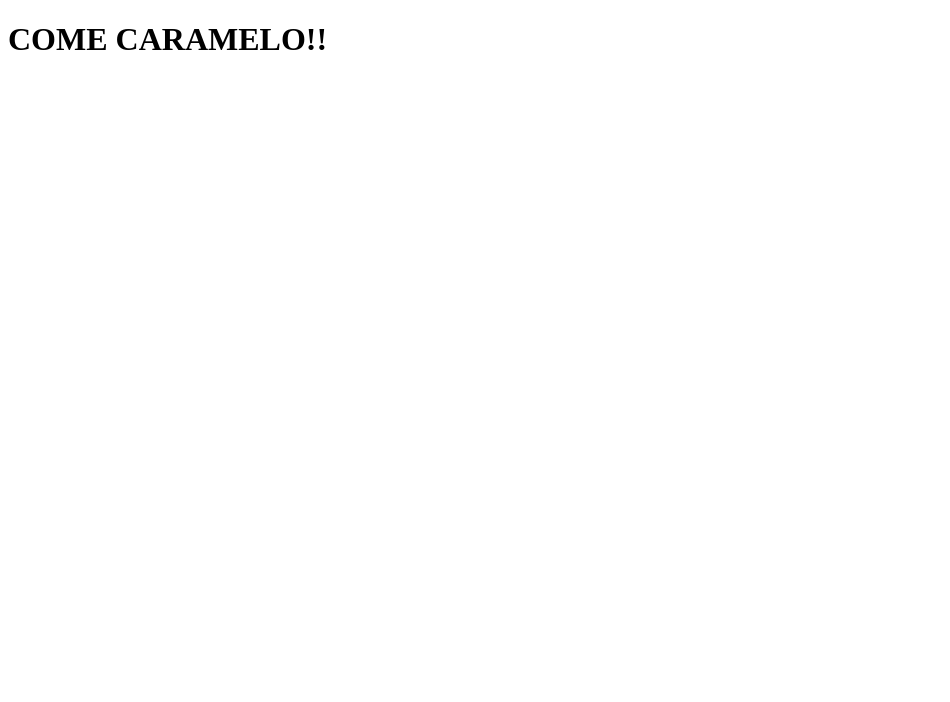
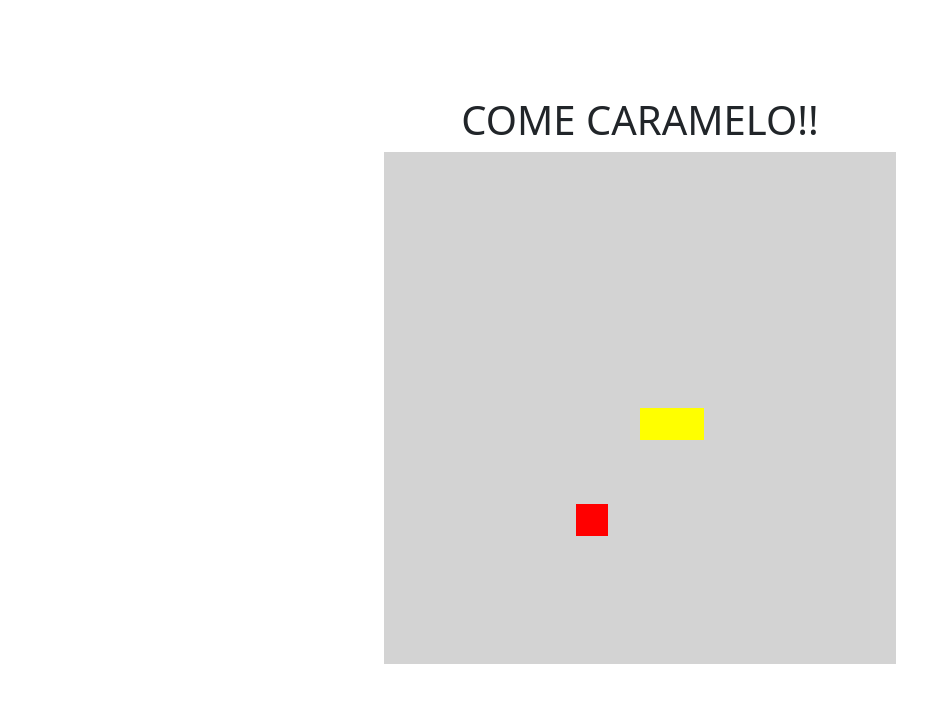
Before and after one commit to JonzCandy/Copia-da-Cobrinha, a plain HTML site: page index.html in a window 1280 px wide. Shown: the whole page, without its empty margins (0-950 px from the left). Drawn offline with Linux system fonts and the light colour scheme; the site is published under a folder, as on GitHub Pages, so addresses that start at the root find nothing.

Commit message:
Arrumando falhas na estrutura

```diff
--- a/index.html
+++ b/index.html
@@ -8,15 +8,15 @@
     <meta name="viewport" content="width=device-width, initial-scale=1.0">
 
     <!--Estilo da pagina-->
-    <link rel="stylesheet" href="/css/estilo.css">
-    <link rel="stylesheet" href="/css/bootstrap.min.css">
+    <link rel="stylesheet" href="css/estilo.css">
+    <link rel="stylesheet" href="css/bootstrap.min.css">
 
     <!--Configutação do jogo-->
-    <script defer src="/java/comandos.js"></script>
+    <script defer src="java/comandos.js"></script>
 
     <!--owl css-->
-    <link rel="stylesheet" href="/css/owl/owl.carousel.min.css">
-    <link rel="stylesheet" href="/css/owl/owl.theme.default.min.css">
+    <link rel="stylesheet" href="css/owl/owl.carousel.min.css">
+    <link rel="stylesheet" href="css/owl/owl.theme.default.min.css">
 
     <title>Dogs Caramelo Game</title>
 </head>
```
